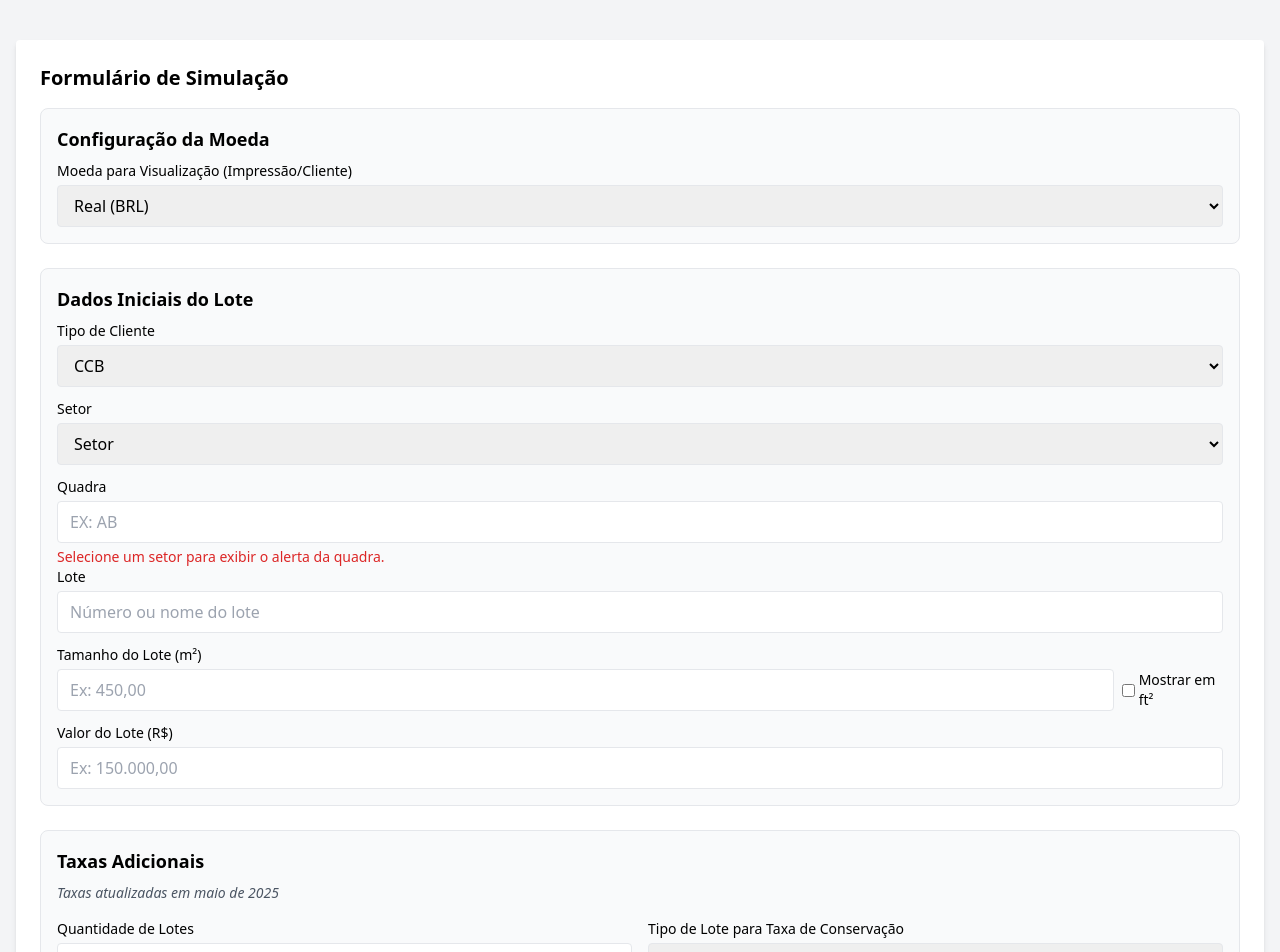
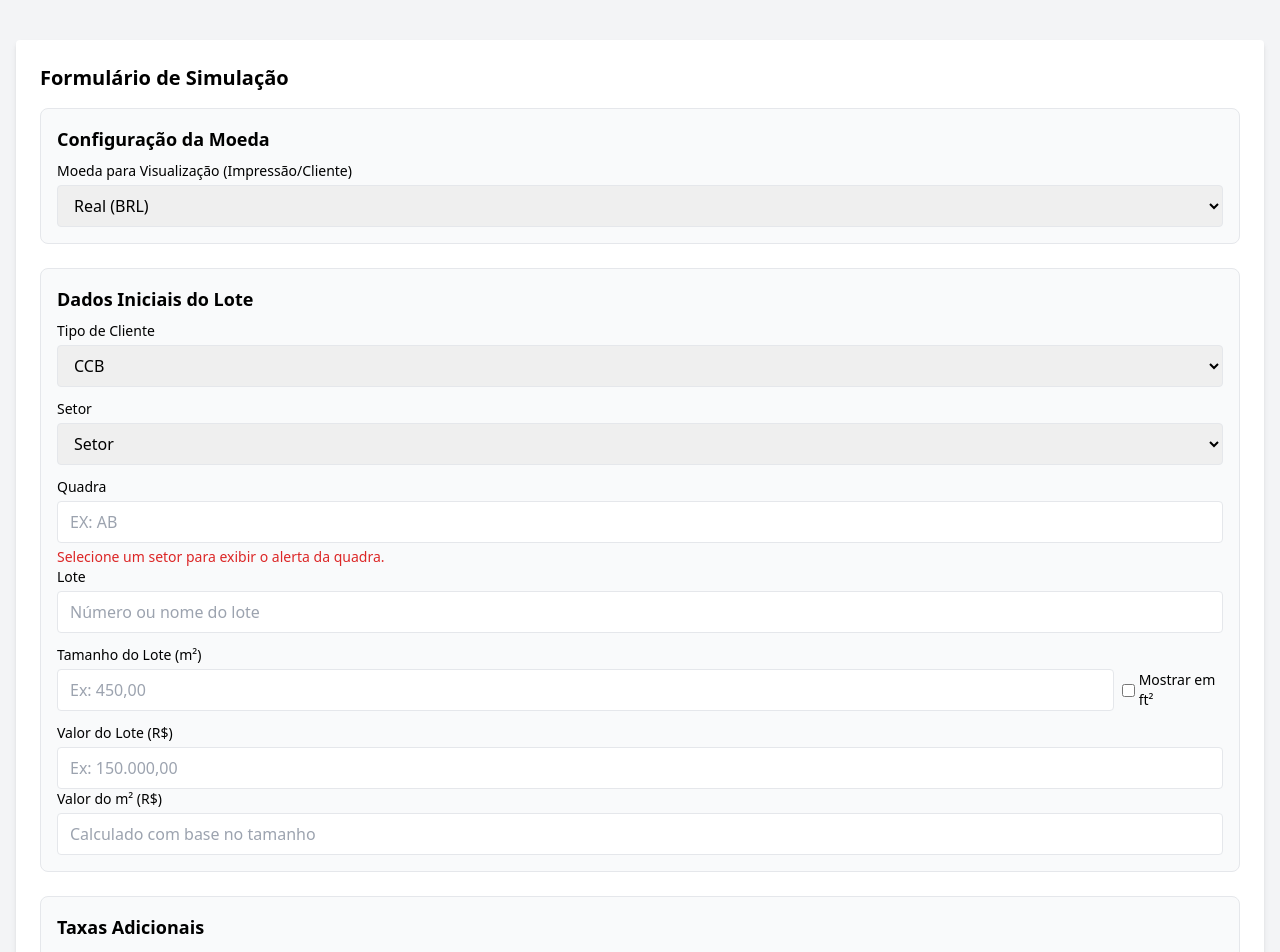
Before and after one commit to gfaria91/simulador-momentum, a React (Vite) app: page / in a window 1280 px wide. Shown: the top 952 px of the page. Built offline with nearby package versions, Linux system fonts and the light colour scheme; the HTML template or start-up script is replaced by a standard one.

Commit message:
feat: adiciona campo Valor do m² sincronizado com valor do lote

```diff
--- a/src/modules/simulador/components/DadosLote.tsx
+++ b/src/modules/simulador/components/DadosLote.tsx
@@ -1,5 +1,7 @@
 import React from 'react'
 import QuadraAlerta from './QuadraAlerta'
+import ValorMetroQuadrado from './ValorMetroQuadrado'
+
 
 type Props = {
   tipoCliente: string
@@ -100,14 +102,14 @@ const DadosLote = ({
         </label>
       </div>
 
-      <label className="block text-sm mb-1">Valor do Lote (R$)</label>
-      <input
-        type="text"
-        value={valorLote}
-        onChange={e => handleValor(e.target.value, setValorLote)}
-        className="border rounded px-3 py-2 w-full"
-        placeholder="Ex: 150.000,00"
-      />
+
+
+      <ValorMetroQuadrado
+  valorLote={valorLote}
+  setValorLote={setValorLote}
+  tamanho={tamanho}
+  setTamanho={setTamanho}
+/>
     </section>
   )
 }
--- /dev/null
+++ b/src/modules/simulador/components/ValorMetroQuadrado.tsx
@@ -0,0 +1,78 @@
+import React, { useEffect, useState } from 'react'
+
+type Props = {
+  valorLote: string
+  setValorLote: (valor: string) => void
+  tamanho: string
+  setTamanho: (valor: string) => void
+}
+
+const ValorMetroQuadrado = ({ valorLote, setValorLote, tamanho, setTamanho }: Props) => {
+  const [valorMetro, setValorMetro] = useState('')
+  const [ultimoEditado, setUltimoEditado] = useState<'lote' | 'metro'>('lote')
+
+  const parseValor = (valor: string) => parseFloat(valor.replace('.', '').replace(',', '.')) || 0
+  const formatarMonetario = (valor: number) => valor.toFixed(2).replace('.', ',').replace(/\B(?=(\d{3})+(?!\d))/g, '.')
+
+  useEffect(() => {
+    const tamanhoNum = parseValor(tamanho)
+    const loteNum = parseValor(valorLote)
+    if (ultimoEditado === 'lote' && tamanhoNum > 0) {
+      const metro = loteNum / tamanhoNum
+      setValorMetro(formatarMonetario(metro))
+    }
+  }, [valorLote, tamanho])
+
+  useEffect(() => {
+    const tamanhoNum = parseValor(tamanho)
+    const metroNum = parseValor(valorMetro)
+    if (ultimoEditado === 'metro' && tamanhoNum > 0) {
+      const novoValorLote = tamanhoNum * metroNum
+      setValorLote(formatarMonetario(novoValorLote))
+    }
+  }, [valorMetro, tamanho])
+
+  const handleValorLoteChange = (value: string) => {
+    const apenasNumeros = value.replace(/\D/g, '')
+    const numero = (parseInt(apenasNumeros || '0', 10) / 100).toFixed(2)
+    const formatado = numero.replace('.', ',').replace(/\B(?=(\d{3})+(?!\d))/g, '.')
+    setUltimoEditado('lote')
+    setValorLote(formatado)
+  }
+
+  const handleValorMetroChange = (value: string) => {
+    const apenasNumeros = value.replace(/\D/g, '')
+    const numero = (parseInt(apenasNumeros || '0', 10) / 100).toFixed(2)
+    const formatado = numero.replace('.', ',').replace(/\B(?=(\d{3})+(?!\d))/g, '.')
+    setUltimoEditado('metro')
+    setValorMetro(formatado)
+  }
+
+  return (
+    <>
+      <div>
+        <label className="block text-sm font-medium mb-1">Valor do Lote (R$)</label>
+        <input
+          type="text"
+          value={valorLote}
+          onChange={(e) => handleValorLoteChange(e.target.value)}
+          className="border rounded px-3 py-2 w-full"
+          placeholder="Ex: 150.000,00"
+        />
+      </div>
+
+      <div>
+        <label className="block text-sm font-medium mb-1">Valor do m² (R$)</label>
+        <input
+          type="text"
+          value={valorMetro}
+          onChange={(e) => handleValorMetroChange(e.target.value)}
+          className="border rounded px-3 py-2 w-full"
+          placeholder="Calculado com base no tamanho"
+        />
+      </div>
+    </>
+  )
+}
+
+export default ValorMetroQuadrado
```
